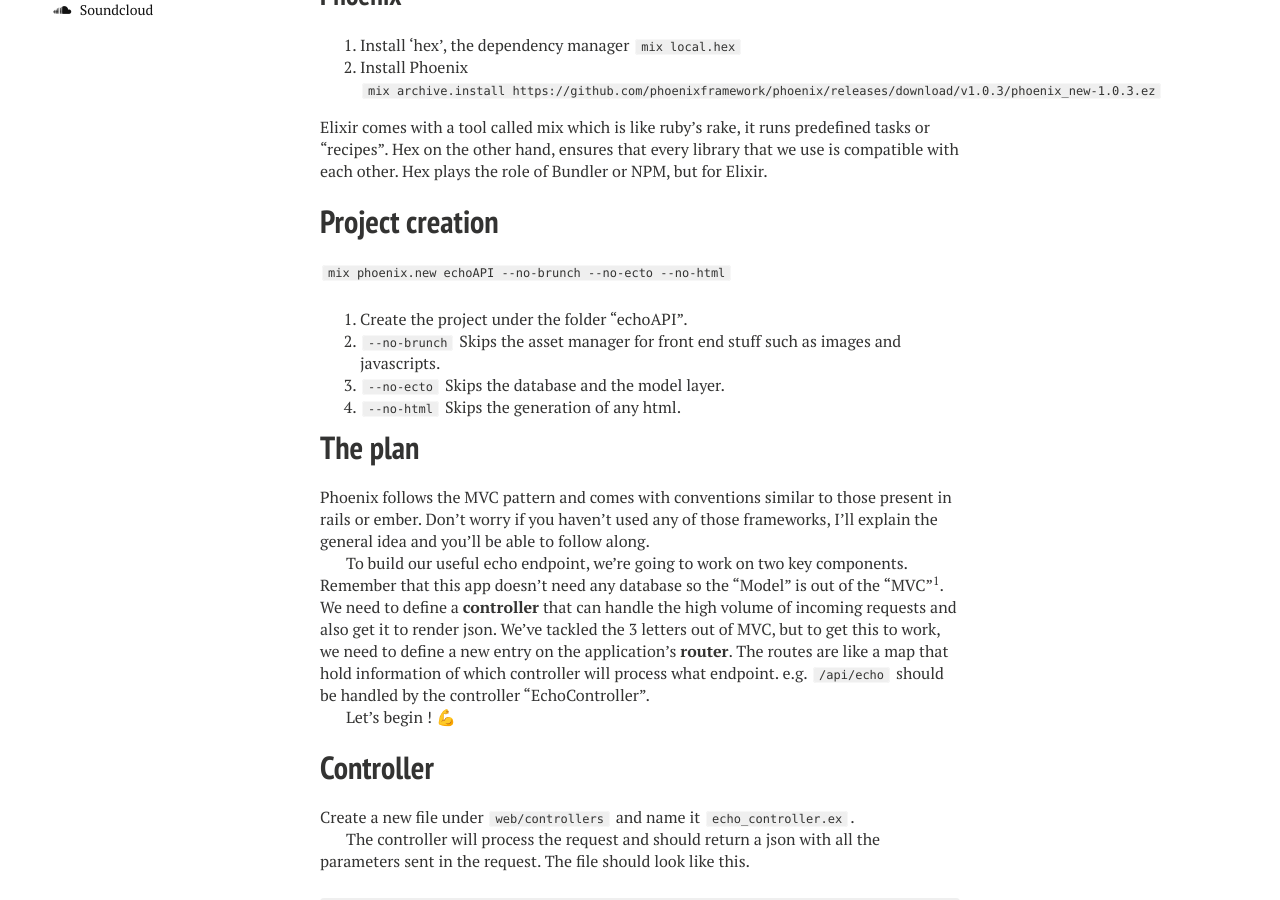
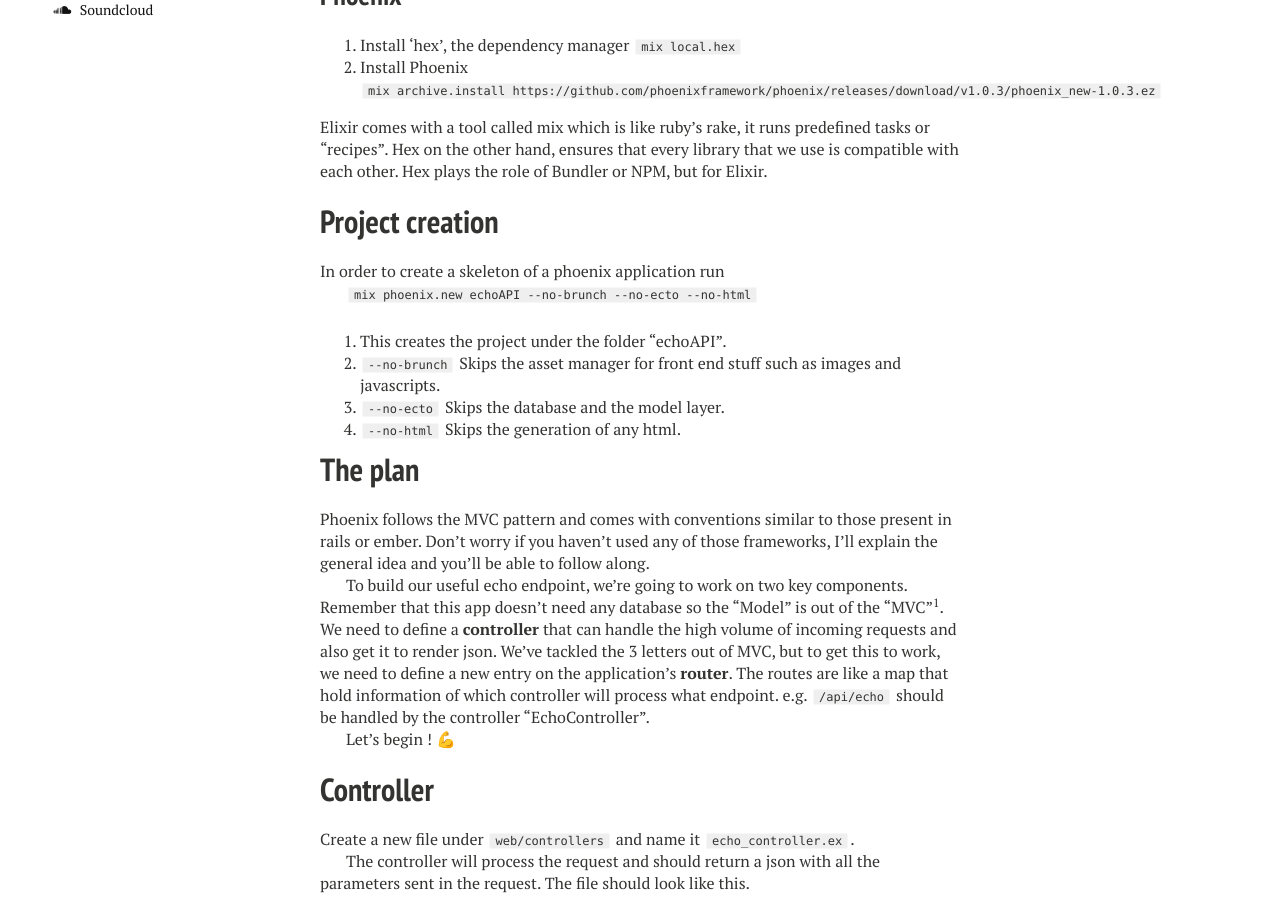
Before and after one commit to alan-andrade/alan-andrade.github.io, a Jekyll site: the page built from _posts/2015-10-10-PhoenixIn10Minutes.markdown, in a window 1280 px wide and 900 px high, scrolled down 552 px. Built offline with Jekyll 4.4.1, drawn with Linux system fonts in a browser that asks for light colours; nearby versions of some CDN libraries; emoji names are drawn with the system emoji font.

Commit message:
feedabck

```diff
--- a/_posts/2015-10-10-PhoenixIn10Minutes.markdown
+++ b/_posts/2015-10-10-PhoenixIn10Minutes.markdown
@@ -40,9 +40,11 @@ role of Bundler or NPM, but for Elixir.
 
 # Project creation
 
+In order to create a skeleton of a phoenix application run
+
 `mix phoenix.new echoAPI --no-brunch --no-ecto --no-html`
 
-1. Create the project under the folder "echoAPI".
+1. This creates the project under the folder "echoAPI".
 2. `--no-brunch` Skips the asset manager for front end stuff such as images
 and javascripts.
 3. `--no-ecto` Skips the database and the model layer.
```
Also changed, not shown: 3 other files.
